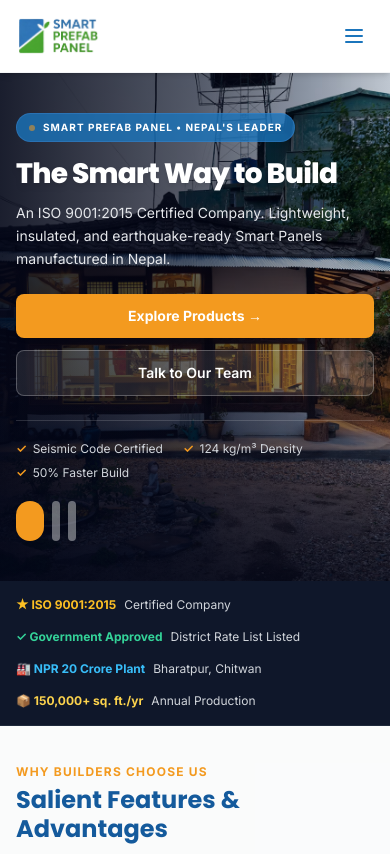
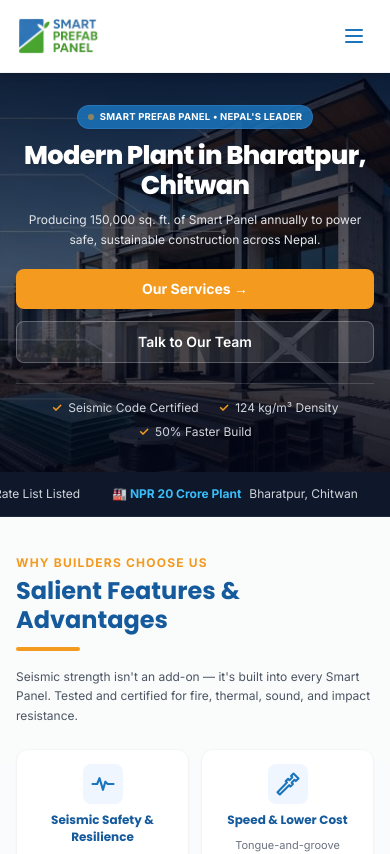
Before and after one commit to bigyan1sybazzar-debug/smart-panel, a Next.js app: page / in a window 390 px wide. Shown: the top 854 px of the page. Built offline with nearby package versions, Linux system fonts and the light colour scheme.

Commit message:
Optimize hero slider, mobile badge, image loading, and accessibility

```diff
--- a/app/gallery/page.js
+++ b/app/gallery/page.js
@@ -1,3 +1,4 @@
+import Image from "next/image";
 import PageHero from "@/components/PageHero";
 import { readDB } from "@/lib/db";
 
@@ -11,10 +12,15 @@ export default function GalleryPage() {
       <div className="container-page py-10 md:py-16 grid grid-cols-2 lg:grid-cols-3 gap-3 sm:gap-6">
         {gallery.map((g) => (
           <div key={g.id} className="rounded-xl overflow-hidden border border-emerald-900/5 shadow-sm bg-white text-center flex flex-col items-center">
-            <div className="h-36 sm:h-56 w-full bg-brand-cream flex items-center justify-center text-brand-green/50 text-xs">
+            <div className="h-36 sm:h-56 w-full bg-brand-cream flex items-center justify-center text-brand-green/50 text-xs relative overflow-hidden">
               {g.image ? (
-                // eslint-disable-next-line @next/next/no-img-element
-                <img src={g.image} alt={g.title} className="w-full h-full object-cover" />
+                <Image
+                  src={g.image}
+                  alt={g.title}
+                  fill
+                  sizes="(max-width: 640px) 50vw, (max-width: 1024px) 33vw, 33vw"
+                  className="object-cover"
+                />
               ) : (
                 g.title
               )}
--- a/app/globals.css
+++ b/app/globals.css
@@ -138,3 +138,19 @@ select:focus-visible {
     -webkit-overflow-scrolling: touch;
   }
 }
+
+/* Ticker / Marquee auto slide animation */
+@keyframes marquee {
+  0% { transform: translateX(0%); }
+  100% { transform: translateX(-50%); }
+}
+
+.animate-marquee {
+  display: flex;
+  width: max-content;
+  animation: marquee 25s linear infinite;
+}
+
+.animate-marquee:hover {
+  animation-play-state: paused;
+}
--- a/app/page.js
+++ b/app/page.js
@@ -49,25 +49,28 @@ export default function HomePage() {
         }
       />
 
-      {/* Trust Badges Bar */}
-      <div className="bg-slate-900 text-white py-4 border-b border-slate-800">
-        <div className="container-page flex flex-wrap items-center justify-between gap-4 text-xs sm:text-sm">
-          <div className="flex items-center gap-2">
-            <span className="text-amber-400 font-bold">★ ISO 9001:2015</span>
-            <span className="text-gray-300">Certified Company</span>
-          </div>
-          <div className="flex items-center gap-2">
-            <span className="text-emerald-400 font-bold">✓ Government Approved</span>
-            <span className="text-gray-300">District Rate List Listed</span>
-          </div>
-          <div className="flex items-center gap-2">
-            <span className="text-sky-400 font-bold">🏭 NPR 20 Crore Plant</span>
-            <span className="text-gray-300">Bharatpur, Chitwan</span>
-          </div>
-          <div className="flex items-center gap-2">
-            <span className="text-amber-300 font-bold">📦 150,000+ sq. ft./yr</span>
-            <span className="text-gray-300">Annual Production</span>
-          </div>
+      {/* Trust Badges Marquee Bar */}
+      <div className="bg-slate-900 text-white py-3.5 border-b border-slate-800 overflow-hidden relative select-none">
+        <div className="animate-marquee flex items-center gap-8 sm:gap-12 text-xs sm:text-sm">
+          {[
+            { icon: "★", title: "ISO 9001:2015", sub: "Certified Company", color: "text-amber-400" },
+            { icon: "✓", title: "Government Approved", sub: "District Rate List Listed", color: "text-emerald-400" },
+            { icon: "🏭", title: "NPR 20 Crore Plant", sub: "Bharatpur, Chitwan", color: "text-sky-400" },
+            { icon: "📦", title: "150,000+ sq. ft./yr", sub: "Annual Production", color: "text-amber-300" },
+            { icon: "🛡️", title: "Seismic Code Certified", sub: "Earthquake Resistant", color: "text-orange-400" },
+            { icon: "⚡", title: "50% Faster Build", sub: "Lightweight EPS", color: "text-yellow-400" },
+            { icon: "★", title: "ISO 9001:2015", sub: "Certified Company", color: "text-amber-400" },
+            { icon: "✓", title: "Government Approved", sub: "District Rate List Listed", color: "text-emerald-400" },
+            { icon: "🏭", title: "NPR 20 Crore Plant", sub: "Bharatpur, Chitwan", color: "text-sky-400" },
+            { icon: "📦", title: "150,000+ sq. ft./yr", sub: "Annual Production", color: "text-amber-300" },
+            { icon: "🛡️", title: "Seismic Code Certified", sub: "Earthquake Resistant", color: "text-orange-400" },
+            { icon: "⚡", title: "50% Faster Build", sub: "Lightweight EPS", color: "text-yellow-400" },
+          ].map((item, idx) => (
+            <div key={idx} className="flex items-center gap-2 shrink-0">
+              <span className={`${item.color} font-bold`}>{item.icon} {item.title}</span>
+              <span className="text-gray-300">{item.sub}</span>
+            </div>
+          ))}
         </div>
       </div>
 
@@ -262,13 +265,14 @@ export default function HomePage() {
               >
                 <div>
                   <div className="h-48 w-full overflow-hidden relative bg-gray-50">
-                    {/* eslint-disable-next-line @next/next/no-img-element */}
-                    <img
+                    <Image
                       src={p.image || "/images/sandwich-panel.jpg"}
                       alt={p.name}
-                      className="w-full h-full object-cover group-hover:scale-110 transition-transform duration-700"
+                      fill
+                      sizes="(max-width: 640px) 100vw, (max-width: 1024px) 50vw, 25vw"
+                      className="object-cover group-hover:scale-110 transition-transform duration-700"
                     />
-                    <div className="absolute top-2.5 left-2.5 bg-brand-blue text-white text-[10px] font-bold uppercase tracking-wide px-2.5 py-1 rounded-md shadow-sm">
+                    <div className="absolute top-2.5 left-2.5 bg-brand-blue text-white text-[10px] font-bold uppercase tracking-wide px-2.5 py-1 rounded-md shadow-sm z-10">
                       {p.category}
                     </div>
                   </div>
@@ -427,13 +431,14 @@ export default function HomePage() {
                 className="group bg-white rounded-2xl overflow-hidden border border-gray-100 shadow-sm hover:shadow-xl transition-all duration-300 flex flex-col justify-between"
               >
                 <div className="h-48 w-full overflow-hidden relative">
-                  {/* eslint-disable-next-line @next/next/no-img-element */}
-                  <img
+                  <Image
                     src={prj.image}
                     alt={prj.title}
-                    className="w-full h-full object-cover group-hover:scale-110 transition-transform duration-700"
+                    fill
+                    sizes="(max-width: 640px) 100vw, (max-width: 1024px) 50vw, 25vw"
+                    className="object-cover group-hover:scale-110 transition-transform duration-700"
                   />
-                  <span className="absolute top-2.5 right-2.5 bg-brand-orange text-white text-[10px] font-bold px-2 py-0.5 rounded shadow-sm">
+                  <span className="absolute top-2.5 right-2.5 bg-brand-orange text-white text-[10px] font-bold px-2 py-0.5 rounded shadow-sm z-10">
                     {prj.category}
                   </span>
                 </div>
@@ -474,7 +479,7 @@ export default function HomePage() {
                   </p>
                 </div>
                 <div className="mt-4 pt-4 border-t border-gray-100">
-                  <h4 className="font-display font-bold text-xs sm:text-sm text-brand-blue-dark">{rev.name}</h4>
+                  <h3 className="font-display font-bold text-xs sm:text-sm text-brand-blue-dark">{rev.name}</h3>
                   <p className="text-[11px] text-gray-500">{rev.role}</p>
                   <p className="text-[11px] text-brand-orange font-semibold">{rev.location}</p>
                 </div>
--- a/app/products/page.js
+++ b/app/products/page.js
@@ -1,4 +1,5 @@
 import Link from "next/link";
+import Image from "next/image";
 import PageHero from "@/components/PageHero";
 import { readDB } from "@/lib/db";
 
@@ -78,13 +79,14 @@ export default function ProductsPage() {
             <div key={p.id} className="group bg-white rounded-2xl border border-gray-100 shadow-sm hover:shadow-xl overflow-hidden hover:-translate-y-1.5 transition-all duration-300 flex flex-col justify-between items-center text-center">
               <div className="w-full">
                 <div className="h-36 sm:h-56 overflow-hidden relative bg-gray-50">
-                  {/* eslint-disable-next-line @next/next/no-img-element */}
-                  <img
+                  <Image
                     src={p.image || "/images/sandwich-panel.jpg"}
                     alt={`${p.name} - Smart Prefab Panel Nepal`}
-                    className="w-full h-full object-cover group-hover:scale-110 transition-transform duration-700"
+                    fill
+                    sizes="(max-width: 640px) 50vw, (max-width: 1024px) 25vw, 25vw"
+                    className="object-cover group-hover:scale-110 transition-transform duration-700"
                   />
-                  <span className="absolute top-2.5 left-2.5 sm:top-3 sm:left-3 bg-brand-blue text-white text-[10px] sm:text-[11px] font-bold uppercase tracking-wide px-2 py-0.5 sm:px-2.5 sm:py-1 rounded-md shadow-sm">
+                  <span className="absolute top-2.5 left-2.5 sm:top-3 sm:left-3 bg-brand-blue text-white text-[10px] sm:text-[11px] font-bold uppercase tracking-wide px-2 py-0.5 sm:px-2.5 sm:py-1 rounded-md shadow-sm z-10">
                     {p.category}
                   </span>
                 </div>
--- a/app/services/[slug]/page.js
+++ b/app/services/[slug]/page.js
@@ -1,5 +1,6 @@
 import { notFound } from "next/navigation";
 import Link from "next/link";
+import Image from "next/image";
 import PageHero from "@/components/PageHero";
 import { readDB } from "@/lib/db";
 
@@ -61,9 +62,15 @@ export default function ServiceDetailPage({ params }) {
       <div className="container-page py-16 grid md:grid-cols-3 gap-10">
         <div className="md:col-span-2 space-y-6">
           {service.image && (
-            <div className="rounded-2xl overflow-hidden shadow-md h-72 md:h-96">
-              {/* eslint-disable-next-line @next/next/no-img-element */}
-              <img src={service.image} alt={service.name} className="w-full h-full object-cover" />
+            <div className="rounded-2xl overflow-hidden shadow-md h-72 md:h-96 relative">
+              <Image
+                src={service.image}
+                alt={service.name}
+                fill
+                sizes="(max-width: 768px) 100vw, 66vw"
+                className="object-cover"
+                priority
+              />
             </div>
           )}
           <p className="text-gray-700 leading-relaxed text-base">{service.content}</p>
--- a/components/FaqAccordion.js
+++ b/components/FaqAccordion.js
@@ -25,7 +25,8 @@ export default function FaqAccordion({ faqs }) {
             <button
               type="button"
               onClick={() => toggle(f.id)}
-              className="w-full px-6 py-4 text-left flex items-center justify-between gap-4 font-display font-bold text-gray-800 text-sm md:text-base hover:text-brand-blue transition-colors"
+              aria-expanded={isOpen}
+              className="w-full px-6 py-4 min-h-[48px] text-left flex items-center justify-between gap-4 font-display font-bold text-gray-800 text-sm md:text-base hover:text-brand-blue transition-colors"
             >
               <span>{f.question}</span>
               <span className={`w-7 h-7 rounded-full flex items-center justify-center shrink-0 font-bold text-base transition-colors ${
--- a/components/Footer.js
+++ b/components/Footer.js
@@ -1,4 +1,5 @@
 import Link from "next/link";
+import Image from "next/image";
 import { PhoneIcon, MailIcon, PinIcon, SocialIcon } from "./Icons";
 
 export default function Footer({ settings }) {
@@ -9,10 +10,11 @@ export default function Footer({ settings }) {
         <div>
           <div className="mb-4">
             <Link href="/" className="inline-block bg-white px-3.5 py-2 rounded-xl shadow-md hover:opacity-95 transition-opacity">
-              {/* eslint-disable-next-line @next/next/no-img-element */}
-              <img
+              <Image
                 src="/images/logo.png"
                 alt={settings?.companyName || "Smart Prefab Panel"}
+                width={180}
+                height={46}
                 className="h-10 sm:h-11 w-auto object-contain"
               />
             </Link>
@@ -44,23 +46,23 @@ export default function Footer({ settings }) {
 
         <div>
           <h3 className="font-semibold text-white mb-3">Quick Links</h3>
-          <ul className="space-y-2 text-sm text-white/70">
-            <li><Link className="hover:text-brand-orange" href="/about-us/mission-vision">Our Mission &amp; Vision</Link></li>
-            <li><Link className="hover:text-brand-orange" href="/products">Smart Panel Products</Link></li>
-            <li><Link className="hover:text-brand-orange" href="/dealership">Dealership Network</Link></li>
-            <li><Link className="hover:text-brand-orange" href="/gallery">Completed Projects</Link></li>
-            <li><Link className="hover:text-brand-orange" href="/catalogue">Catalogue &amp; Specs</Link></li>
+          <ul className="space-y-1.5 text-sm">
+            <li><Link className="inline-block py-1 text-white/70 hover:text-brand-orange transition-colors" href="/about-us/mission-vision">Our Mission &amp; Vision</Link></li>
+            <li><Link className="inline-block py-1 text-white/70 hover:text-brand-orange transition-colors" href="/products">Smart Panel Products</Link></li>
+            <li><Link className="inline-block py-1 text-white/70 hover:text-brand-orange transition-colors" href="/dealership">Dealership Network</Link></li>
+            <li><Link className="inline-block py-1 text-white/70 hover:text-brand-orange transition-colors" href="/gallery">Completed Projects</Link></li>
+            <li><Link className="inline-block py-1 text-white/70 hover:text-brand-orange transition-colors" href="/catalogue">Catalogue &amp; Specs</Link></li>
           </ul>
         </div>
 
         <div>
           <h3 className="font-semibold text-white mb-3">Company</h3>
-          <ul className="space-y-2 text-sm text-white/70">
-            <li><Link className="hover:text-brand-orange" href="/about-us">About Company Profile</Link></li>
-            <li><Link className="hover:text-brand-orange" href="/about-us/chairperson-message">Leadership Message</Link></li>
-            <li><Link className="hover:text-brand-orange" href="/notice">Government Rate Notices</Link></li>
-            <li><Link className="hover:text-brand-orange" href="/newsletter">Newsletter</Link></li>
-            <li><Link className="hover:text-brand-orange" href="/contact">Contact &amp; Plant Location</Link></li>
+          <ul className="space-y-1.5 text-sm">
+            <li><Link className="inline-block py-1 text-white/70 hover:text-brand-orange transition-colors" href="/about-us">About Company Profile</Link></li>
+            <li><Link className="inline-block py-1 text-white/70 hover:text-brand-orange transition-colors" href="/about-us/chairperson-message">Leadership Message</Link></li>
+            <li><Link className="inline-block py-1 text-white/70 hover:text-brand-orange transition-colors" href="/notice">Government Rate Notices</Link></li>
+            <li><Link className="inline-block py-1 text-white/70 hover:text-brand-orange transition-colors" href="/newsletter">Newsletter</Link></li>
+            <li><Link className="inline-block py-1 text-white/70 hover:text-brand-orange transition-colors" href="/contact">Contact &amp; Plant Location</Link></li>
           </ul>
         </div>
 
@@ -88,7 +90,7 @@ export default function Footer({ settings }) {
               <PinIcon className="mt-0.5 shrink-0 text-amber-300" />
               <div>
                 <p className="font-bold text-white">Headquarters:</p>
-                <p>{settings?.corporateOffice || "Pepsicola -32, Madhyapur Thimi, Nepal"}</p>
+                <p>{settings?.corporateOffice || "Pepsicola -32, Kathmandu, Nepal"}</p>
                 <p className="font-bold text-white mt-1">Manufacturing Plant:</p>
                 <p>{settings?.factoryAddress || "Darai Tole-8, Bharatpur, Chitwan, Nepal"}</p>
               </div>
--- a/components/HeroSlider.js
+++ b/components/HeroSlider.js
@@ -9,6 +9,10 @@ export default function HeroSlider({ slides }) {
   const timerRef = useRef(null);
   const count = slides.length;
 
+  const touchStartX = useRef(0);
+  const touchEndX = useRef(0);
+  const isDragging = useRef(false);
+
   const goTo = useCallback((i) => {
     setIndex(((i % count) + count) % count);
   }, [count]);
@@ -16,13 +20,63 @@ export default function HeroSlider({ slides }) {
   const next = useCallback(() => goTo(index + 1), [goTo, index]);
   const prev = useCallback(() => goTo(index - 1), [goTo, index]);
 
-  useEffect(() => {
+  const startTimer = useCallback(() => {
     if (count <= 1) return;
+    clearInterval(timerRef.current);
     timerRef.current = setInterval(() => {
       setIndex((i) => (i + 1) % count);
     }, 6000);
+  }, [count]);
+
+  useEffect(() => {
+    startTimer();
     return () => clearInterval(timerRef.current);
-  }, [count]);
+  }, [startTimer]);
+
+  const handleSwipe = () => {
+    const diff = touchStartX.current - touchEndX.current;
+    const minSwipeDistance = 40;
+    if (Math.abs(diff) > minSwipeDistance) {
+      if (diff > 0) {
+        next();
+      } else {
+        prev();
+      }
+      startTimer();
+    }
+  };
+
+  const onTouchStart = (e) => {
+    touchStartX.current = e.targetTouches[0].clientX;
+    touchEndX.current = e.targetTouches[0].clientX;
+  };
+
+  const onTouchMove = (e) => {
+    touchEndX.current = e.targetTouches[0].clientX;
+  };
+
+  const onTouchEnd = () => {
+    handleSwipe();
+  };
+
+  const onMouseDown = (e) => {
+    isDragging.current = true;
+    touchStartX.current = e.clientX;
+    touchEndX.current = e.clientX;
+  };
+
+  const onMouseMove = (e) => {
+    if (isDragging.current) {
+      touchEndX.current = e.clientX;
+    }
+  };
+
+  const onMouseUp = () => {
+    if (isDragging.current) {
+      isDragging.current = false;
+      handleSwipe();
+    }
+  };
 
   if (count === 0) return null;
 
@@ -30,15 +84,21 @@ export default function HeroSlider({ slides }) {
 
   return (
     <section
-      className="relative bg-slate-900 text-white overflow-hidden"
+      className="relative bg-slate-900 text-white overflow-hidden select-none cursor-grab active:cursor-grabbing"
       onMouseEnter={() => clearInterval(timerRef.current)}
       onMouseLeave={() => {
-        clearInterval(timerRef.current);
-        timerRef.current = setInterval(() => setIndex((i) => (i + 1) % count), 6000);
+        isDragging.current = false;
+        startTimer();
       }}
+      onTouchStart={onTouchStart}
+      onTouchMove={onTouchMove}
+      onTouchEnd={onTouchEnd}
+      onMouseDown={onMouseDown}
+      onMouseMove={onMouseMove}
+      onMouseUp={onMouseUp}
     >
       {/* Background images — priority on first slide for LCP */}
-      <div className="relative min-h-[420px] sm:min-h-[500px] lg:min-h-[580px]">
+      <div className="relative min-h-[340px] sm:min-h-[420px] lg:min-h-[480px]">
         {slides.map((s, i) => (
           <div
             key={s.id ?? i}
@@ -48,70 +108,57 @@ export default function HeroSlider({ slides }) {
               src={s.image || "/images/prefab-house.jpg"}
               alt={s.title || "Smart Prefab Panel"}
               fill
-              className="object-cover object-center"
+              className="object-cover object-center pointer-events-none"
               priority={i === 0}
               sizes="100vw"
               quality={80}
             />
-            <div className="absolute inset-0 bg-gradient-to-r from-slate-950/90 via-slate-950/65 to-slate-950/20" />
-            <div className="absolute inset-0 bg-gradient-to-t from-slate-950/70 via-transparent to-transparent" />
+            <div className="absolute inset-0 bg-gradient-to-b from-slate-950/80 via-slate-950/60 to-slate-950/85" />
           </div>
         ))}
 
-        {/* Arrow buttons — desktop only */}
-        {count > 1 && (
-          <>
-            <button onClick={prev} aria-label="Previous slide" className="hidden lg:flex absolute left-5 top-1/2 -translate-y-1/2 z-30 w-11 h-11 rounded-full bg-black/40 hover:bg-brand-orange text-white border border-white/20 items-center justify-center transition-all shadow-lg">
-              <svg viewBox="0 0 24 24" width="20" height="20" fill="none" stroke="currentColor" strokeWidth="2.5"><path d="m15 6-6 6 6 6" strokeLinecap="round" strokeLinejoin="round" /></svg>
-            </button>
-            <button onClick={next} aria-label="Next slide" className="hidden lg:flex absolute right-5 top-1/2 -translate-y-1/2 z-30 w-11 h-11 rounded-full bg-black/40 hover:bg-brand-orange text-white border border-white/20 items-center justify-center transition-all shadow-lg">
-              <svg viewBox="0 0 24 24" width="20" height="20" fill="none" stroke="currentColor" strokeWidth="2.5"><path d="m9 6 6 6-6 6" strokeLinecap="round" strokeLinejoin="round" /></svg>
-            </button>
-          </>
-        )}
-
         {/* Content */}
-        <div className="relative z-20 container-page py-10 sm:py-16 lg:py-24">
-          <div className="max-w-2xl flex flex-col items-start">
+        <div className="relative z-20 container-page py-8 sm:py-12 lg:py-16 pointer-events-auto">
+          <div className="max-w-3xl mx-auto flex flex-col items-center text-center">
 
             {/* Badge */}
-            <div className="inline-flex items-center gap-2 bg-brand-blue/80 text-white text-[10px] sm:text-xs font-bold uppercase tracking-widest px-3 py-1.5 rounded-full mb-4 border border-blue-400/20">
+            <div className="inline-flex items-center gap-1.5 sm:gap-2 bg-brand-blue/85 text-white text-[9.5px] sm:text-xs font-bold uppercase tracking-wide sm:tracking-widest px-2.5 sm:px-3 py-1 rounded-full mb-3 border border-blue-400/20 whitespace-nowrap shadow-sm">
               <span className="w-1.5 h-1.5 rounded-full bg-brand-orange animate-pulse shrink-0" />
-              SMART PREFAB PANEL • NEPAL&apos;S LEADER
+              <span>SMART PREFAB PANEL • NEPAL&apos;S LEADER</span>
             </div>
 
             {/* Title */}
-            <h1 className="font-display text-[1.75rem] leading-[1.15] sm:text-4xl md:text-5xl lg:text-6xl font-extrabold tracking-tight drop-shadow-md">
+            <h1 className="font-display text-[1.6rem] leading-[1.15] sm:text-3xl md:text-4xl lg:text-5xl font-extrabold tracking-tight drop-shadow-md text-center">
               {slide?.title}
             </h1>
 
             {/* Subtitle */}
             {slide?.subtitle && (
-              <p className="mt-3 sm:mt-4 text-gray-200 text-sm sm:text-base md:text-lg max-w-lg leading-relaxed">
+              <p className="mt-2.5 sm:mt-3 text-gray-200 text-xs sm:text-base md:text-lg max-w-xl leading-relaxed text-center">
                 {slide.subtitle}
               </p>
             )}
 
             {/* CTAs */}
-            <div className="mt-6 flex flex-col sm:flex-row gap-3 w-full sm:w-auto">
-              <Link href={slide?.ctaHref || "/products"} className="inline-flex items-center justify-center bg-brand-orange hover:bg-[#d9820f] text-white font-bold text-sm px-7 py-3 rounded-lg shadow-lg transition-all text-center">
+            <div className="mt-5 flex flex-col sm:flex-row gap-3 w-full sm:w-auto justify-center items-center">
+              <Link href={slide?.ctaHref || "/products"} className="inline-flex items-center justify-center bg-brand-orange hover:bg-[#d9820f] text-white font-bold text-sm px-7 py-2.5 rounded-lg shadow-lg transition-all text-center w-full sm:w-auto">
                 {slide?.ctaLabel || "Our Services"} &rarr;
               </Link>
-              <Link href="/contact" className="inline-flex items-center justify-center bg-white/10 hover:bg-white/20 text-white border border-white/25 font-semibold text-sm px-7 py-3 rounded-lg transition-all text-center">
+              <Link href="/contact" className="inline-flex items-center justify-center bg-white/10 hover:bg-white/20 text-white border border-white/25 font-semibold text-sm px-7 py-2.5 rounded-lg transition-all text-center w-full sm:w-auto">
                 Talk to Our Team
               </Link>
             </div>
 
             {/* Trust badges */}
-            <div className="mt-6 pt-5 border-t border-white/15 flex flex-wrap gap-x-5 gap-y-2 text-xs sm:text-sm text-gray-300">
+            <div className="mt-5 pt-4 border-t border-white/15 flex flex-wrap justify-center gap-x-5 gap-y-2 text-xs sm:text-sm text-gray-300">
               <span className="flex items-center gap-1.5"><span className="text-brand-orange font-bold">✓</span> Seismic Code Certified</span>
               <span className="flex items-center gap-1.5"><span className="text-brand-orange font-bold">✓</span> 124 kg/m³ Density</span>
               <span className="flex items-center gap-1.5"><span className="text-brand-orange font-bold">✓</span> 50% Faster Build</span>
             </div>
 
-            {/* Dots — inside content flow */}
+            {/* Dots — desktop only, hidden on mobile */}
             {count > 1 && (
-              <div className="mt-5 flex items-center gap-2">
+              <div className="mt-5 hidden sm:flex items-center justify-center gap-2">
                 {slides.map((s, i) => (
                   <button
                     key={s.id ?? i}
--- a/components/Logo.js
+++ b/components/Logo.js
@@ -14,6 +14,7 @@ export default function Logo({ compact = false, className = "" }) {
         width={220}
         height={56}
         priority
+        sizes="(max-width: 640px) 180px, 220px"
         className={compact ? "h-9 w-auto object-contain" : "h-11 sm:h-12 w-auto object-contain"}
       />
     </Link>
```
